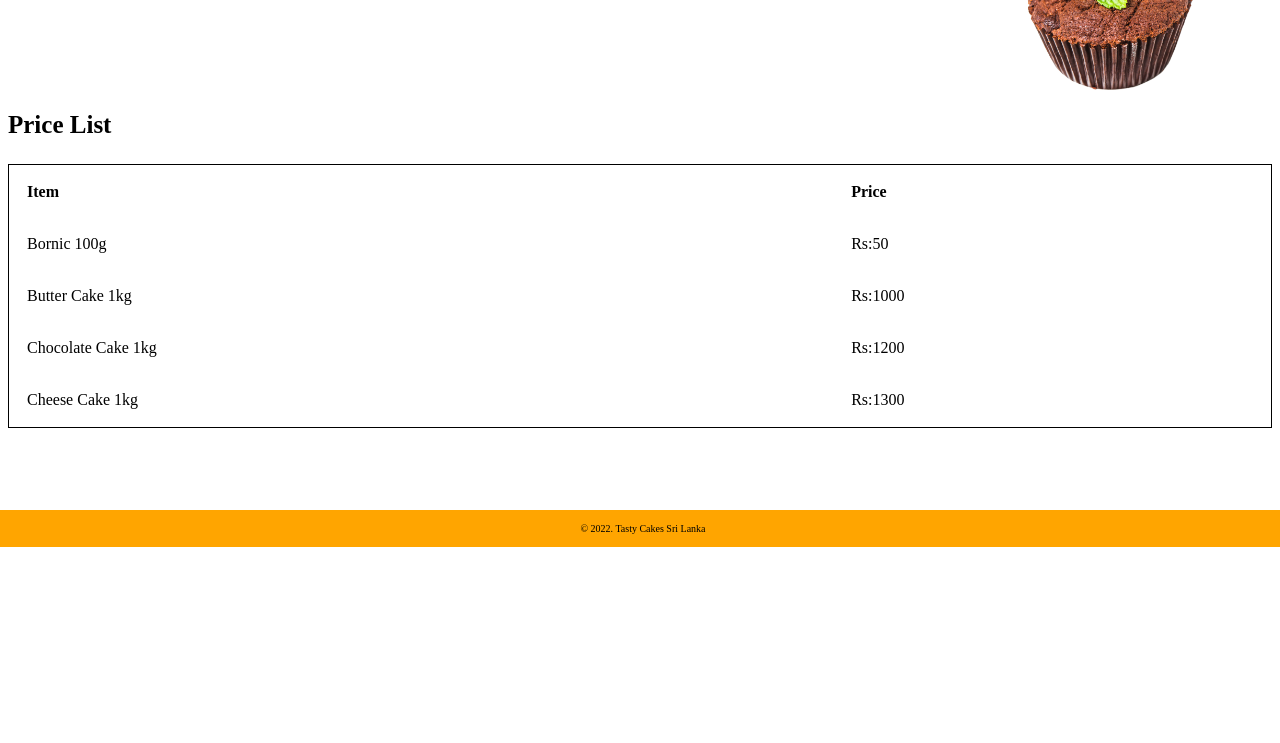
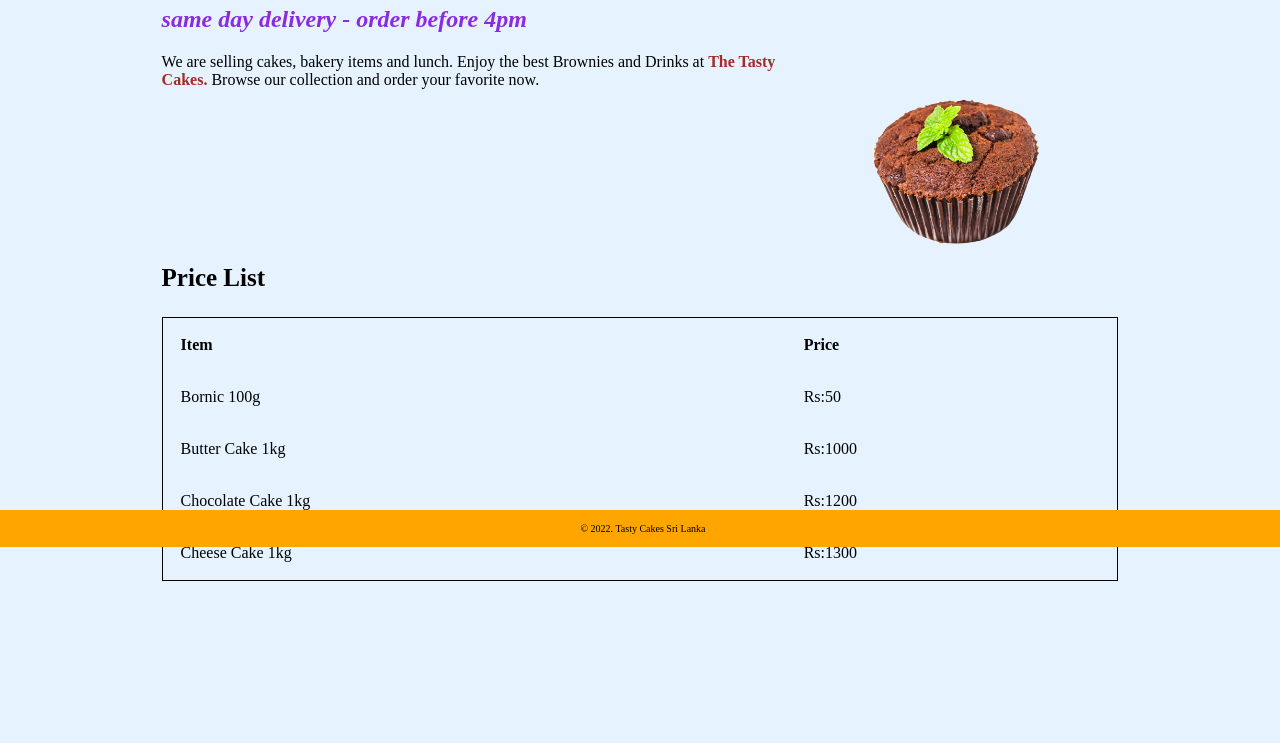
Before and after one commit to Amadi-99/CakesWebApplication, a plain HTML site: page index.html in a window 1280 px wide. Shown: the part 253-996 px from the top of the page. Before the commit the page ends 800 px from the top, so only its background shows below. Drawn offline with Linux system fonts and the light colour scheme.

Commit message:
add styles for body

```diff
--- a/style.css
+++ b/style.css
@@ -6,6 +6,11 @@
 .main{
     color: blue;
     font-style: italic;
+}
+
+body{
+    background-color: e6f3ff;
+    padding: 12%;
 }
 
 img{
```
